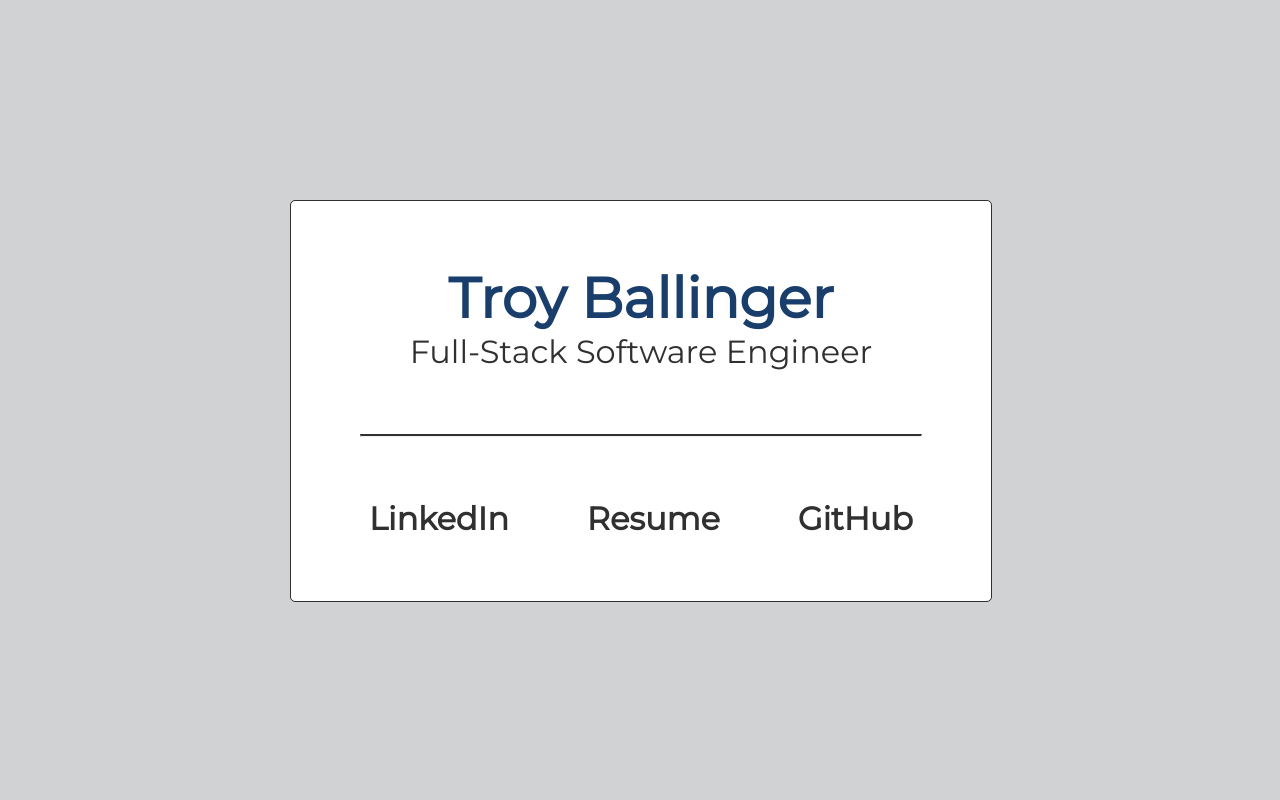
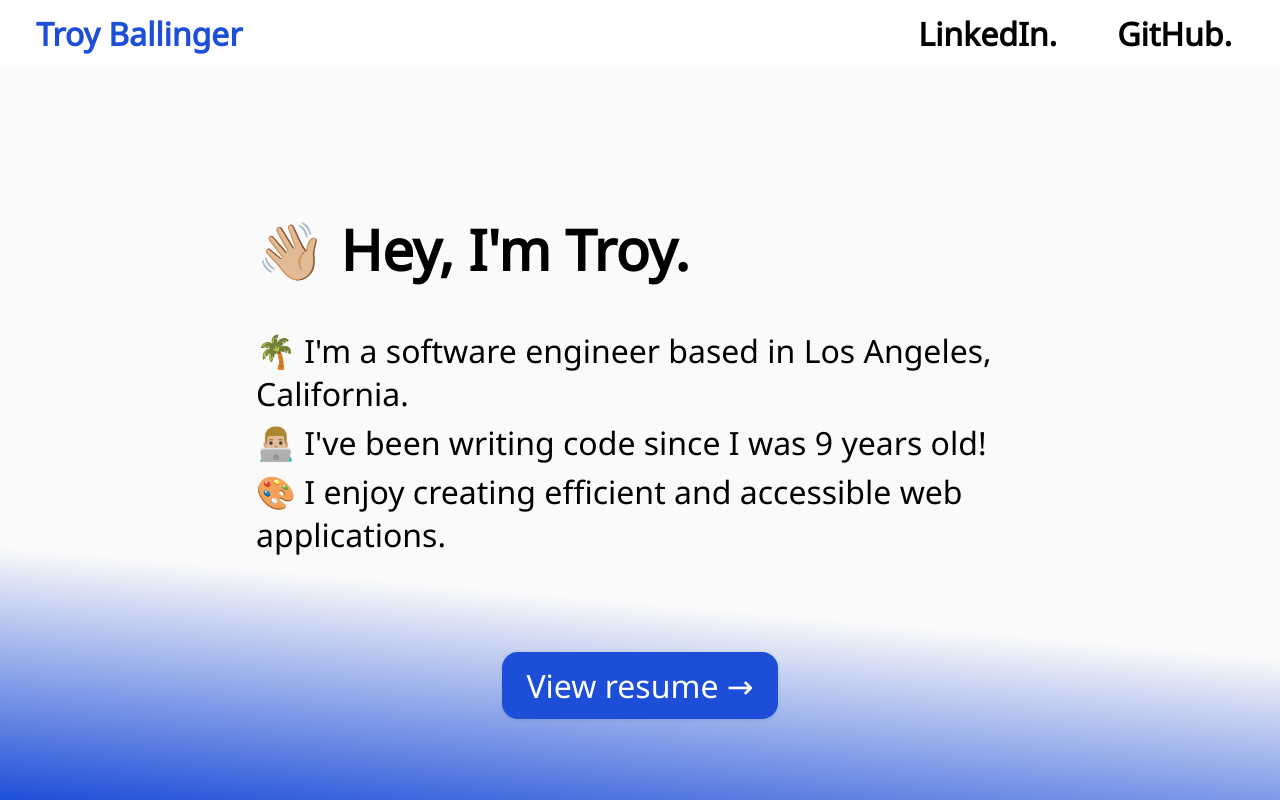
Before and after one commit to TroyBallinger/troyballinger.com, a PHP site: page / in a window 1280 px wide. Run offline with PHP 8.4, Linux system fonts and the light colour scheme.

Commit message:
redesign

```diff
--- a/index.html
+++ b/index.html
@@ -4,21 +4,22 @@
     <meta charset="utf-8" />
     <meta name="viewport" content="width=device-width, initial-scale=1.0" />
 
-    <title>Troy Ballinger | Software Engineer</title>
+    <title>Troy Ballinger</title>
     <meta
       name="description"
       content="Full stack software engineer with startup experience."
     />
     <meta
-      name="google-site-verification"
-      content="googlec1f39be3de8d63b8.html"
+      keywords="Software engineer, developer, resume, portfolio"
     />
+    <meta
+      author="Troy Ballinger"
+    />
+    <link rel="canonical" href="https://troyballinger.com/" />
 
     <meta name="color-scheme" content="dark light" />
-
     <meta name="msapplication-TileColor" content="#161b22" />
     <meta name="theme-color" content="#161b22" />
-
     <meta property="og:url" content="https://troyballinger.com/" />
     <meta property="og:type" content="website" />
     <meta property="og:title" content="Troy Ballinger's Website" />
@@ -28,29 +29,26 @@
       content="https://troyballinger.com/og-image.png"
     />
     <meta property="og:logo" content="https://troyballinger.com/icon.png" />
-
     <link rel="shortcut icon" type="image/x-icon" href="/favicon.ico" />
     <link rel="apple-touch-icon" sizes="180x180" href="/icon.png" />
 
-    <link rel="canonical" href="https://troyballinger.com/" />
+    <meta
+      name="google-site-verification"
+      content="googlec1f39be3de8d63b8.html"
+    />
+
     <link
-      href="https://fonts.googleapis.com/css?family=Montserrat"
+      href="https://fonts.googleapis.com/css?family=Noto+Sans"
       rel="stylesheet"
     />
     <link href="layout.css" type="text/css" rel="stylesheet" />
   </head>
 
   <body>
-    <div id="background">
-      <div id="card-container">
-        <div id="card">
-          <div id="card-front">
-            <div id="bio">
-              <span id="name">Troy Ballinger</span>
-              <span>Full-Stack Software Engineer</span>
-            </div>
-
-            <hr />
+    <div id="navbar">
+      <span id="name">
+        Troy Ballinger
+      </span>
 
       <nav id="links">
         <a
@@ -58,17 +56,7 @@
           target="_blank"
           aria-label="View LinkedIn"
         >
-                LinkedIn
-              </a>
-
-              <a
-                href="/resume.pdf"
-                type="application/pdf"
-                rel="nofollow"
-                target="_blank"
-                aria-label="Download Resume"
-              >
-                Resume
+          LinkedIn.
         </a>
 
         <a
@@ -76,14 +64,32 @@
           target="_blank"
           aria-label="View GitHub"
         >
-                GitHub
+          GitHub.
         </a>
       </nav>
     </div>
 
-          <div id="card-back">troyballinger.com</div>
+    <div id="background">
+      <div id="bio">
+        <h3>👋🏼 Hey, I'm Troy.</h3>
+
+        <p>🌴 I'm a software engineer based in Los Angeles, California.</p>
+
+        <p>👨🏼‍💻 I've been writing code since I was 9 years old!</p>
+
+        <p>🎨 I enjoy creating efficient and accessible web applications.</p>
       </div>
-      </div>
+
+      <a
+          id="resume-button"
+          href="/resume.pdf"
+          type="application/pdf"
+          rel="nofollow"
+          target="_blank"
+          aria-label="View Resume"
+        >
+          View resume →
+        </a>
     </div>
   </body>
 </html>
--- a/layout.css
+++ b/layout.css
@@ -1,155 +1,120 @@
 /* Variables */
 
 :root {
-  --background-color: #0d1117;
-  --card-color: #d3d3d3;
+  --background-color: #181c21;
   --large-font-size: 3.5rem;
   --medium-font-size: 2rem;
-  --primary-color: #1d5089;
-  --small-font-size: 1rem;
-  --text-color: black;
+  --primary-color: #3b82f6;
+  --secondary-color: #0d1117;
+  --tertiary-color: #181c21;
+  --text-color: white;
 }
 
 /* Desktop */
 
-a,
-a:visited {
-  color: inherit;
+a {
   text-decoration: none;
-}
-
-a:hover,
-a:active,
-a:focus {
-  color: var(--primary-color);
-  outline: none;
-  text-decoration: underline;
-}
-
-hr {
-  border-top: 2px solid var(--text-color);
-  margin: 0;
-  width: 80%;
 }
 
 body {
   color: var(--text-color);
-  font-family: 'Montserrat', Verdana, sans-serif;
+  display: flex;
+  flex-direction: column;
+  font-family: 'Noto Sans', Verdana, sans-serif;
+  overflow-x: hidden;
+}
+
+html,
+body {
   height: 100%;
   margin: 0;
-  overflow-x: hidden;
   padding: 0;
-  width: 100%;
-}
-
-html {
-  height: 100%;
   width: 100%;
 }
 
 #background {
   align-items: center;
-  background-color: var(--background-color);
+  background: linear-gradient(5deg, var(--primary-color), var(--background-color) 30%);
+  backdrop-filter: blur(10px);
   display: flex;
+  flex-direction: column;
   height: 100%;
-  justify-content: center;
   width: 100%;
 }
 
 #bio {
-  color: var(--text-color);
   display: flex;
   flex-direction: column;
-  font-size: var(--medium-font-size);
-  justify-content: center;
-  margin: 0;
-  text-align: center;
+  gap: 6px;
+  margin-top: 144px;
+  width: 60%;
 }
 
-#card {
-  animation: flipToFrontOnLoad 1.25s ease-out 0s 1;
-  border-color: var(--text-color);
-  border-radius: 5px;
-  border-style: solid;
-  border-width: 1px;
-  height: 100%;
-  position: relative;
-  transform-style: preserve-3d;
-  transition-delay: 0.5s;
-  transition: transform 1s;
-  user-select: none;
-  width: 100%;
+#bio > h3 {
+  font-size: var(--large-font-size);
+  font-weight: 800;
+  margin: 0;
+  padding: 0 0 36px 0;
 }
 
-#card-back {
-  align-items: center;
-  backface-visibility: hidden;
-  background-color: var(--card-color);
-  border-radius: 5px;
-  color: var(--primary-color);
-  display: flex;
-  font-size: var(--large-font-size);
-  font-weight: 700;
-  height: 100%;
-  justify-content: center;
-  position: absolute;
-  transform: rotateY(180deg);
-  width: 100%;
-}
-
-#card-front {
-  align-items: center;
-  backface-visibility: hidden;
-  background-color: var(--card-color);
-  border-radius: 5px;
-  display: flex;
-  flex-direction: column;
-  height: 100%;
-  justify-content: space-evenly;
-  position: absolute;
-  width: 100%;
-}
-
-#card-container {
-  height: 400px;
-  margin-left: auto;
-  margin-right: auto;
-  perspective: 1000px;
-  width: 700px;
-}
-
-#card:active {
-  transform: rotateY(180deg);
+#bio > p {
+  font-size: var(--medium-font-size);
+  font-weight: 500;
+  margin: 0;
 }
 
 #links {
   display: flex;
-  font-size: var(--medium-font-size);
-  font-weight: 600;
-  justify-content: space-evenly;
-  width: 100%;
+  flex-grow: 1;
+  gap: 36px;
+  justify-content: end;
+}
+
+#links > a, a:visited {
+  border-radius: 16px;
+  color: var(--text-color);
+  padding: 6px 12px;
+}
+
+#links > a:hover, a:active, a:focus {
+  background-color: var(--tertiary-color);
+  color: var(--primary-color);
+  outline: none;
 }
 
 #name {
   color: var(--primary-color);
-  font-size: var(--large-font-size);
-  font-weight: 700;
-  margin: 0;
+  font-size: var(--medium-font-size);
+  font-weight: 800;
 }
 
-@keyframes flipToFrontOnLoad {
-  0% {
-    transform: rotateY(0deg);
-  }
-  25% {
-    transform: rotateY(-60deg);
-  }
-  75% {
-    transform: rotateY(60deg);
-  }
-  100% {
-    transform: rotateY(0deg);
-  }
+#navbar {
+  align-items: center;
+  background-color: var(--secondary-color);
+  display: flex;
+  flex-direction: row;
+  font-size: var(--medium-font-size);
+  font-weight: 600;
+  padding: 6px 36px;
+}
+
+#resume-button {
+  background-color: var(--primary-color);
+  border-radius: 16px;
+  box-shadow: 0 1px 4px 0 rgba(0,0,0,0.1);
+  color: white;
+  font-size: var(--medium-font-size);
+  margin-top: 96px;
+  margin-left: auto;
+  margin-right: auto;
+  padding: 12px 24px;
+  width: fit-content;
+}
+
+#resume-button:hover,
+#resume-button:active,
+#resume-button:focus {
+  font-weight: 900;
 }
 
 /* Mobile */
@@ -158,15 +123,23 @@ html {
   :root {
     --large-font-size: 1.5rem;
     --medium-font-size: 1.25rem;
-    --small-font-size: 0.5rem;
   }
 
-  #card-container {
-    height: 200px;
-    margin-left: auto;
-    margin-right: auto;
-    perspective: 1000px;
-    width: 350px;
+  #bio {
+    margin-top: 48px;
+    width: 80%;
+  }
+
+  #links {
+    gap: 12px;
+  }
+
+  #navbar {
+    padding: 6px 12px;
+  }
+
+  #resume-button {
+    margin-top: 64px;
   }
 }
 
@@ -174,9 +147,10 @@ html {
 
 @media (prefers-color-scheme: light) {
   :root {
-    --background-color: #d1d2d3;
-    --card-color: white;
-    --primary-color: #193e6b;
-    --text-color: #303030;
+    --background-color: #fafafa;
+    --primary-color: #1d4ed8;
+    --secondary-color: white;
+    --tertiary-color: #e6e6e6;
+    --text-color: black;
   }
 }
```
Lines whose indentation alone changed are shown as unchanged.
